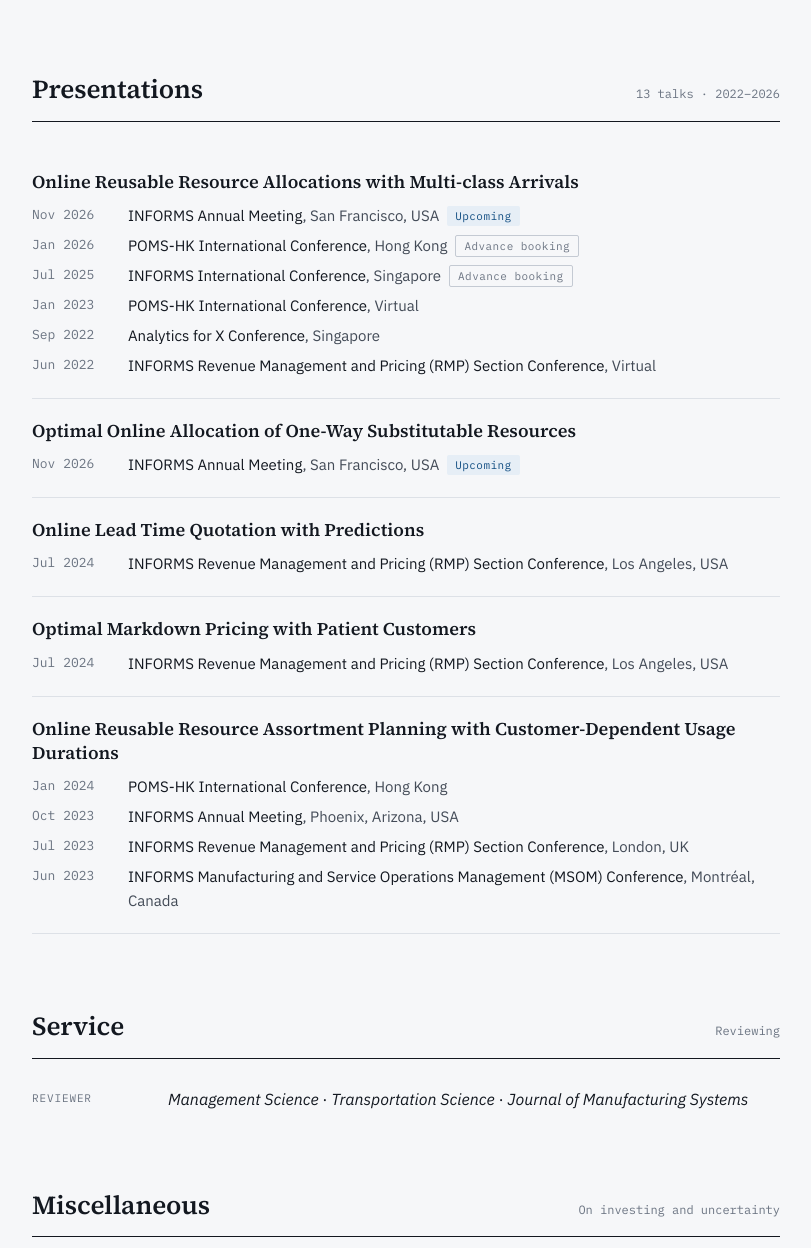
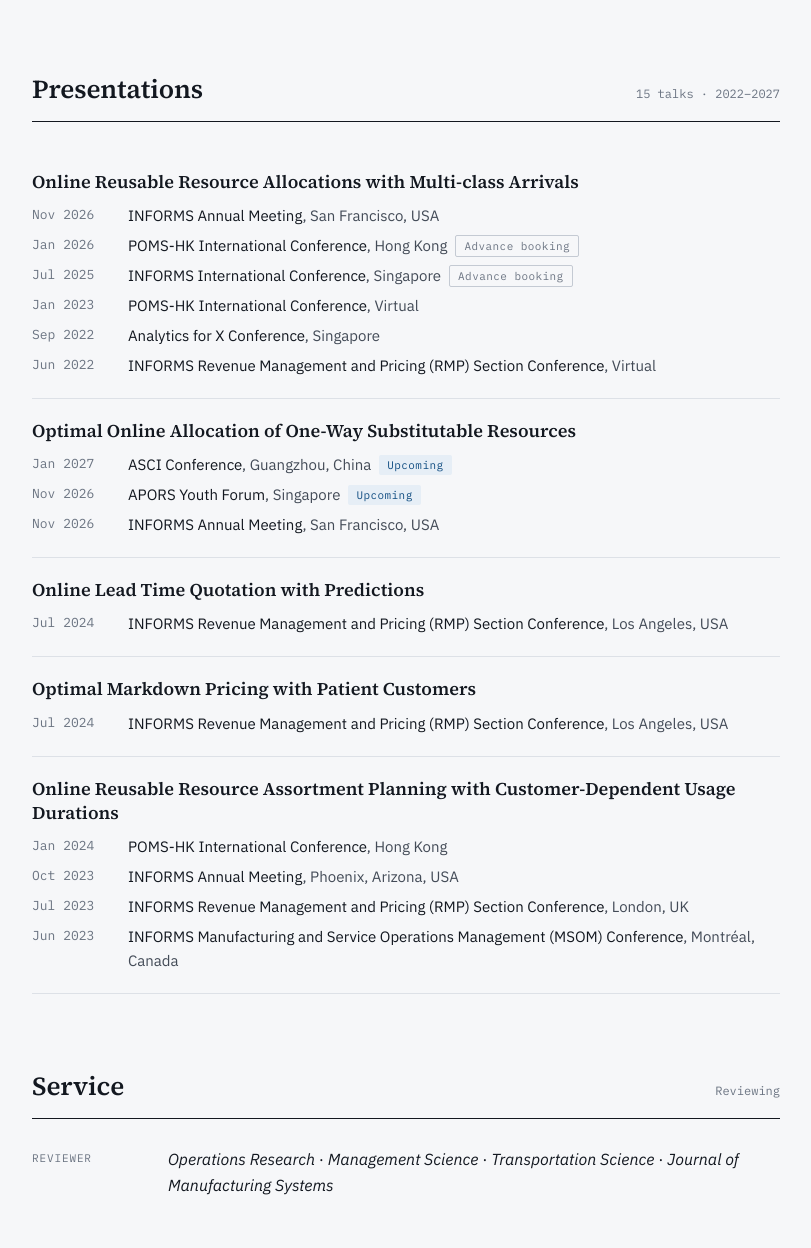
Before and after one commit to Tianmingranger/Tianmingranger.github.io, a plain HTML site: page index.html in a window 1280 px wide. Shown: the part 3612-4860 px from the top of the page, without its empty margins (420-1231 px from the left). Drawn offline with Linux system fonts and the light colour scheme.

Commit message:
Add files via upload

```diff
--- a/index.html
+++ b/index.html
@@ -450,12 +450,12 @@ footer{grid-column:1 / -1;border-top:1px solid var(--rule);padding-top:20px;disp
 
     <!-- PRESENTATIONS -->
     <section id="presentations">
-      <div class="sec-head"><h2>Presentations</h2><span class="sec-meta">13 talks · 2022–2026</span></div>
+      <div class="sec-head"><h2>Presentations</h2><span class="sec-meta">15 talks · 2022–2027</span></div>
 
       <div class="talk-group">
         <p class="title"><a href="https://papers.ssrn.com/sol3/papers.cfm?abstract_id=4320423" target="_blank" rel="noopener">Online Reusable Resource Allocations with Multi-class Arrivals</a></p>
         <ul class="talks">
-          <li><span class="d">Nov 2026</span><span><span class="conf">INFORMS Annual Meeting</span>, San Francisco, USA<span class="pill sub up">Upcoming</span></span></li>
+          <li><span class="d">Nov 2026</span><span><span class="conf">INFORMS Annual Meeting</span>, San Francisco, USA</span></li>
           <li><span class="d">Jan 2026</span><span><span class="conf">POMS-HK International Conference</span>, Hong Kong<span class="pill pre up">Advance booking</span></span></li>
           <li><span class="d">Jul 2025</span><span><span class="conf">INFORMS International Conference</span>, Singapore<span class="pill pre up">Advance booking</span></span></li>
           <li><span class="d">Jan 2023</span><span><span class="conf">POMS-HK International Conference</span>, Virtual</span></li>
@@ -467,7 +467,9 @@ footer{grid-column:1 / -1;border-top:1px solid var(--rule);padding-top:20px;disp
       <div class="talk-group">
         <p class="title"><a href="https://papers.ssrn.com/sol3/papers.cfm?abstract_id=7109699" target="_blank" rel="noopener">Optimal Online Allocation of One-Way Substitutable Resources</a></p>
         <ul class="talks">
-          <li><span class="d">Nov 2026</span><span><span class="conf">INFORMS Annual Meeting</span>, San Francisco, USA<span class="pill sub up">Upcoming</span></span></li>
+          <li><span class="d">Jan 2027</span><span><span class="conf">ASCI Conference</span>, Guangzhou, China<span class="pill sub up">Upcoming</span></span></li>
+          <li><span class="d">Nov 2026</span><span><span class="conf">APORS Youth Forum</span>, Singapore<span class="pill sub up">Upcoming</span></span></li>
+          <li><span class="d">Nov 2026</span><span><span class="conf">INFORMS Annual Meeting</span>, San Francisco, USA</span></li>
         </ul>
       </div>
 
@@ -501,7 +503,7 @@ footer{grid-column:1 / -1;border-top:1px solid var(--rule);padding-top:20px;disp
       <div class="sec-head"><h2>Service</h2><span class="sec-meta">Reviewing</span></div>
       <div class="kv" style="margin-top:0;grid-template-columns:120px 1fr">
         <span class="lbl" style="padding-top:3px">Reviewer</span>
-        <div><i>Management Science</i> · <i>Transportation Science</i> · <i>Journal of Manufacturing Systems</i></div>
+        <div><i>Operations Research</i> · <i>Management Science</i> · <i>Transportation Science</i> · <i>Journal of Manufacturing Systems</i></div>
       </div>
     </section>
 
```
Also changed, not shown: 1 other file.
